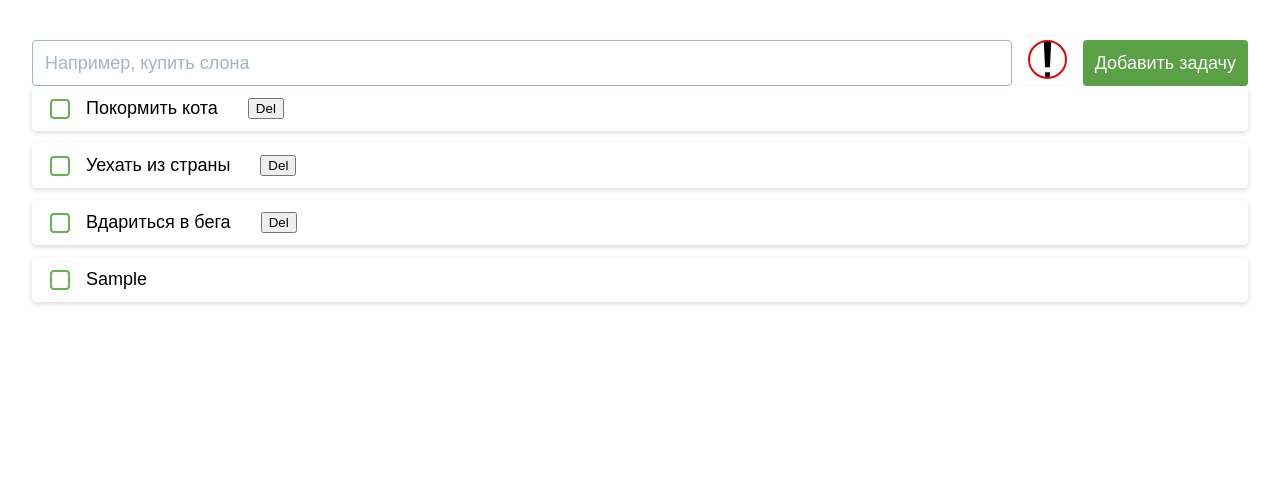
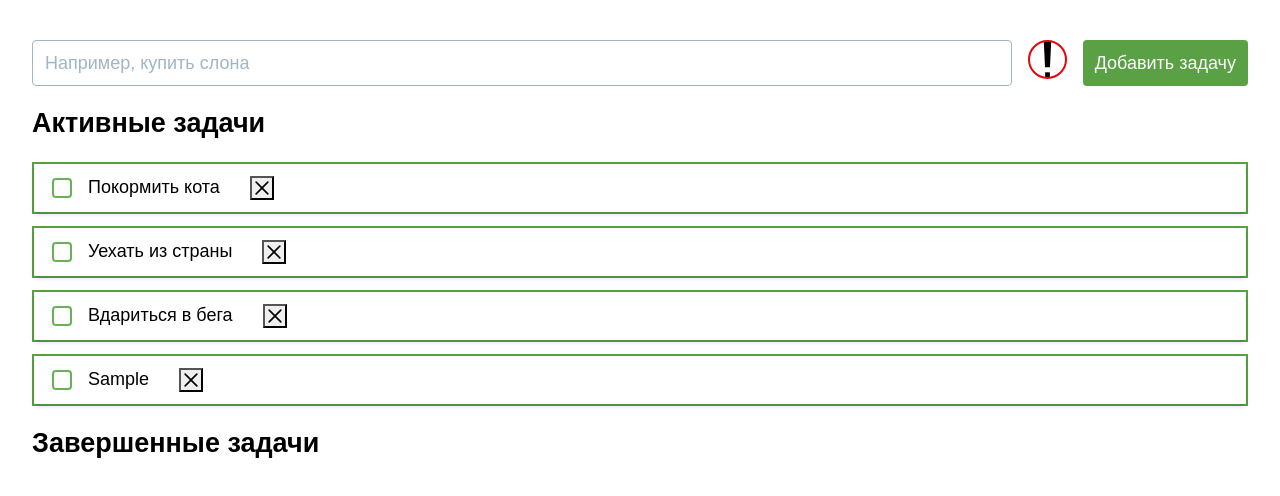
Before and after one commit to keyc9/To-Do-Liist, a plain HTML site: page index.html in a window 1280 px wide. Both pictures are taken after typing "Sample" into the empty fields and a click on the button "Добавить задачу". Drawn offline with Linux system fonts and the light colour scheme.

Commit message:
--problem with delete, other works

```diff
--- a/index.html
+++ b/index.html
@@ -29,24 +29,25 @@
     </form>
  <!-- !------------------------------------>
 
-    <section class="active-tasks">
-    <ul class="todo-list">
-      <li class="todo-list-item">
+    <section>
+      <h2>Активные задачи</h2>
+    <ul class="todo-list active-tasks">
+      <li class="todo-list-item  active-todo">
         <label>
           <input class="todo-list-input" type="checkbox" />
-          <span>Покормить кота <button class="delete-button">Del</button> </span>
+          <span>Покормить кота <button class="delete-button"></button> </span>
         </label>
       </li>
-      <li class="todo-list-item">
+      <li class="todo-list-item  active-todo">
         <label>
           <input class="todo-list-input" type="checkbox" />
-          <span>Уехать из страны <button class="delete-button">Del</button></span>
+          <span>Уехать из страны <button class="delete-button"></button></span>
         </label>
       </li>
-      <li class="todo-list-item">
+      <li class="todo-list-item  active-todo">
         <label>
           <input class="todo-list-input" type="checkbox" />
-          <span>Вдариться в бега <button class="delete-button">Del</button></span>
+          <span>Вдариться в бега <button class="delete-button "></button></span>
         </label>
       </li>
     </ul>
@@ -54,20 +55,20 @@
 
   </section>
 
-  <section class="finished-tasks">
-
+  <section>
+    <h2>Завершенные задачи</h2>
+    <ul class="todo-list finished-tasks">
+    </ul>
 
   </section>
 
 
-
-
 <!---------------------------------------------------------------->
     <template id="task-template">
-      <li class="todo-list-item">
+      <li class="todo-list-item active-todo">
         <label>
-          <input type="checkbox" class="todo-list-input" />
-          <span><button class="delete-button">Del</button></span>
+          <input type="checkbox" class="todo-list-input active-todo" />
+          <span> <button class="delete-button"></button></span>
         </label>
       </li>
     </template>
--- a/script.js
+++ b/script.js
@@ -1,6 +1,7 @@
 //Коллекция узлов
 let list = document.querySelector(".todo-list");
 let items = list.children;
+console.log (items)
 //Пустая задача
 let emptyListMessage = document.querySelector(".empty-tasks");
 //Элементы формы, для добавления задач
@@ -9,39 +10,79 @@ let newItemTitle = newItemForm.querySelector(".add-form-input");
 //Темплейт для задачи
 let taskTemplate = document.querySelector("#task-template").content;
 let newItemTemplate = taskTemplate.querySelector(".todo-list-item");
+//Разделы
+let activeSection = document.querySelector('.active-tasks');
+let activeList = document.querySelector(".active-todo");
+let activeItems = activeList.children;
+let doneSection = document.querySelector('.finished-tasks');
+
 
 //Сообщение о выполнении всех задач
 let toggleEmptyListMessage = function () {
-  if (items.length === 0) {
+  if (activeItems.length === 0) {
     emptyListMessage.classList.remove("hidden");
   } else {
     emptyListMessage.classList.add("hidden");
   }
 };
 
+//TODO Перенос задачи в выполненное
 //Обработчик нажатия на чекбокс
-let addCheckHandler = function (item) {
-  let checkbox = item.querySelector(".todo-list-input");
-  checkbox.addEventListener("change", function () {
-    item.remove();
+document.querySelector('.active-tasks').onclick = function(e) {
+  if(e.target.value) {
+    console.log(e.target.checked, e.target, e.target.parentNode.parentNode);
+    doneSection.appendChild(e.target.parentNode.parentNode);
+    e.target.parentNode.parentNode.classList.remove("active-todo");
+    e.target.parentNode.parentNode.classList.add("finished-task");
+    e.target.remove();
     toggleEmptyListMessage();
-  });
-};
-
-for (let i = 0; i < items.length; i++) {
-  addCheckHandler(items[i]);
+  }
 }
 
+// let addCheckHandler = function (item) {
+//   let checkbox = item.querySelector(".todo-list-input");
+//   checkbox.addEventListener("change", function () {
+//     console.log ('checked')
+
+//   });
+// };
+
+
+
+
+//TODO Удаление задачи
+
+document.querySelector('.delete-button').onclick = function(e) {
+    console.log ('deleted')
+}
+// let deleteTask = function(item) {
+// let deleteButton = item.querySelector(".delete-button");
+// deleteButton.addEventListener("click", function() {
+//   item.remove();
+//   toggleEmptyListMessage();
+// });
+// };
+
+//Перебор элементов с обработчиками
+// for (let i = 0; i < activeItems.length; i++) {
+//   addCheckHandler(activeItems[i]);
+// }
+
+// for (let i = 0; i < items.length; i++) {
+//   deleteTask(items[i]);
+// }
+
+
 //Добавление новой задачи
-newItemForm.addEventListener("submit", function (evt) {
-  evt.preventDefault();
+newItemForm.addEventListener("submit", function (e) {
+  e.preventDefault();
 
   let taskText = newItemTitle.value;
   let task = newItemTemplate.cloneNode(true);
   let taskDescription = task.querySelector("span");
+  let deleteButton = newItemTemplate.querySelector('.delete-button')
   taskDescription.textContent = taskText;
 
-  addCheckHandler(task);
 
   //Добавление важной задачи
   let importantCheckbox = document.querySelector(".important-button");
@@ -51,12 +92,14 @@ newItemForm.addEventListener("submit", function (evt) {
 
   //TODO: Проверка на повторы задач - дописать поведение
   let tasksArray = Array.from(items).map((child) => child.outerText);
+  console.log(tasksArray);
   let arrayCheck = tasksArray.includes(taskText);
   if (arrayCheck == true) {
     console.log("error");
   } else {
     //Вставка в DOM
-    list.appendChild(task);
+    activeSection.appendChild(task);
+    taskDescription.appendChild(deleteButton);
     toggleEmptyListMessage();
     newItemTitle.value = "";
   }
--- a/style.css
+++ b/style.css
@@ -4,6 +4,22 @@
   font-style: normal;
   font-display: swap;
   /* src: url("fonts/Muller.woff") format("woff"); */
+}
+
+.active-todo {
+  border: 2px solid #5aa045;
+}
+
+.important {
+  border: 3px solid #e3070a;
+}
+
+.finished-task {
+  border: 4px solid#a1b5c4;
+}
+
+li {
+  list-style: none;
 }
 
 body {
@@ -82,7 +98,7 @@ body {
 
 .todo-list-input:checked + span::before {
   background-color: #69b253;
-  background-image: url("check-white.svg");
+  background-image: url("");
   background-repeat: no-repeat;
   background-position: center;
 }
@@ -104,13 +120,16 @@ body {
 
   margin-right: 13px;
 
-  background-image: url("check-green.svg");
+  background-image: url("");
   background-repeat: no-repeat;
   background-position: center;
 }
 
 .delete-button {
 margin-left: 30px;
+padding: 10px;
+background-image: url("delete.svg");
+
 }
 
 .add-form {
@@ -201,10 +220,6 @@ margin-left: 30px;
   background-color: rgba(249, 202, 202, 0.2);
 }
 
-.important {
-  border: 3px solid #e3070a;
-}
-
 /* ! Форма */
 
 .add-form-button {
```
Also changed, not shown: delete.svg (added).
